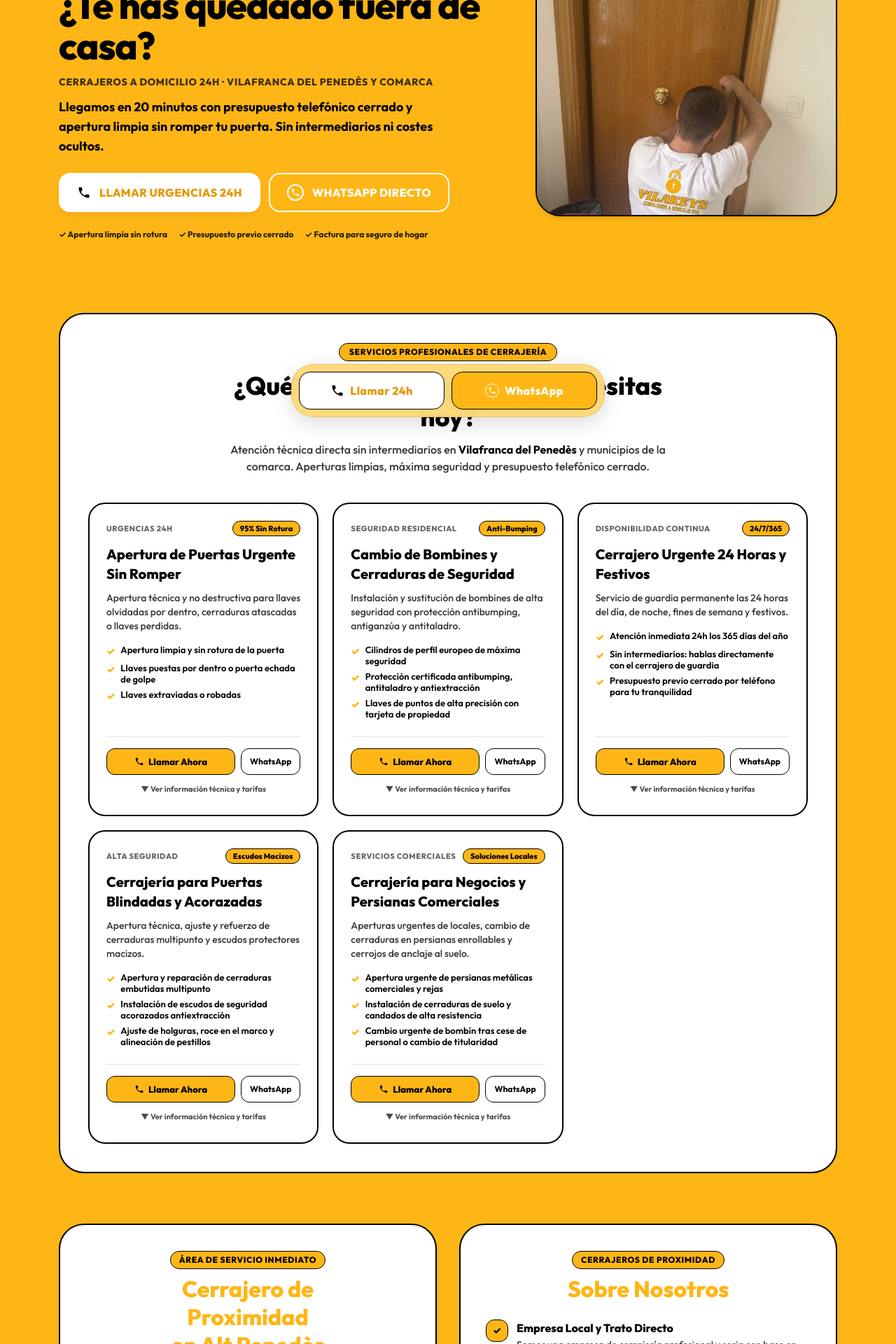
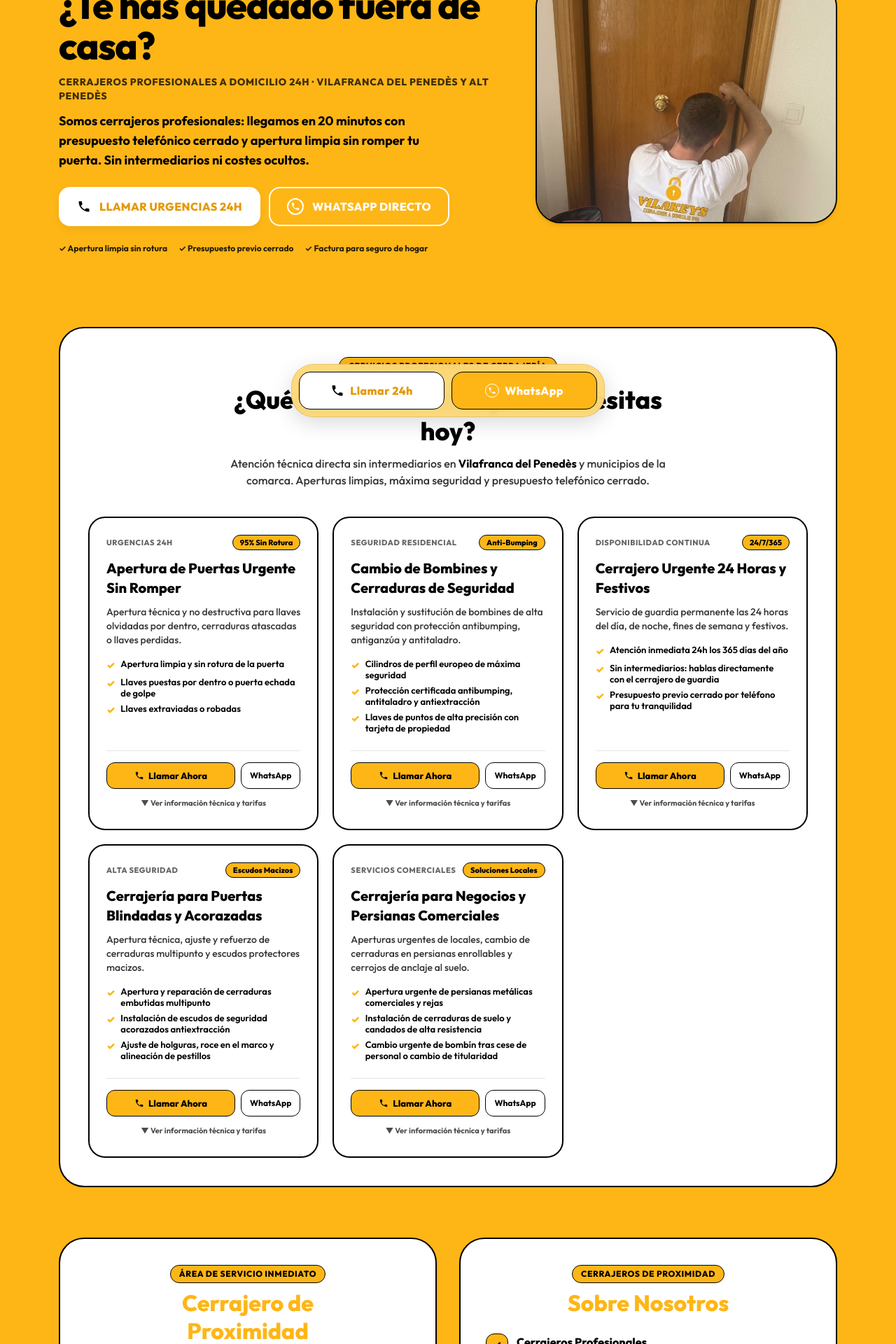
Before and after one commit to PabloMego/Vilakeys---Cerrajeros-a-domicilio-24h, a React (Vite) app: page / in a window 1280 px wide. Shown: the part 180-2100 px from the top of the page at 70% size. Built offline with nearby package versions, Linux system fonts and the light colour scheme.

Commit message:
feat(seo): actualizar metadatos y textos a 'Somos cerrajeros profesionales' para el snippet de Google

```diff
--- a/index.html
+++ b/index.html
@@ -10,7 +10,7 @@
 
     <!-- Título y Metadatos SEO Principales -->
     <title>Vilakeys · Cerrajeros a Domicilio 24h | Vilafranca del Penedès y Alt Penedès</title>
-    <meta name="description" content="Cerrajeros de proximidad 24h en Vilafranca del Penedès y Alt Penedès. Llegamos en 20 minutos, presupuesto telefónico cerrado y apertura limpia sin dañar tu puerta. Llama al 711 55 24 54." />
+    <meta name="description" content="Somos cerrajeros profesionales a domicilio 24 horas en Vilafranca del Penedès y Alt Penedès. Llegamos en 20 minutos con presupuesto telefónico cerrado y apertura limpia sin dañar tu puerta. Llama al 711 55 24 54." />
     <meta name="keywords" content="cerrajero vilafranca del penedes, cerrajero 24h vilafranca, cerrajero urgente alt penedes, apertura de puertas sin romper, cambio bombin sant sadurni, cerrajero els monjos, cerrajero cerca de mi" />
     <link rel="canonical" href="https://www.vilakeys.es/" />
     <meta name="robots" content="index, follow, max-image-preview:large, max-snippet:-1, max-video-preview:-1" />
@@ -25,7 +25,7 @@
     <meta property="og:locale" content="es_ES" />
     <meta property="og:type" content="website" />
     <meta property="og:title" content="Vilakeys · Cerrajeros a Domicilio 24h | Vilafranca del Penedès" />
-    <meta property="og:description" content="Cerrajeros de proximidad 24h en Vilafranca del Penedès y Alt Penedès. Llegamos en 20 minutos con presupuesto telefónico cerrado y apertura limpia sin romper tu puerta." />
+    <meta property="og:description" content="Somos cerrajeros profesionales a domicilio 24h en Vilafranca del Penedès y Alt Penedès. Llegamos en 20 minutos con presupuesto telefónico cerrado y apertura limpia sin romper tu puerta." />
     <meta property="og:url" content="https://www.vilakeys.es/" />
     <meta property="og:site_name" content="VilaKeys Cerrajeros" />
     <meta property="og:image" content="https://www.vilakeys.es/hero.jpg" />
@@ -36,7 +36,7 @@
     <!-- Twitter Card -->
     <meta name="twitter:card" content="summary_large_image" />
     <meta name="twitter:title" content="Vilakeys · Cerrajeros a Domicilio 24h | Vilafranca del Penedès" />
-    <meta name="twitter:description" content="Llegamos en 20 minutos con presupuesto telefónico cerrado y apertura limpia sin romper tu puerta." />
+    <meta name="twitter:description" content="Somos cerrajeros profesionales a domicilio 24h en Vilafranca del Penedès y Alt Penedès. Llegamos en 20 minutos con presupuesto telefónico cerrado y apertura limpia sin romper tu puerta." />
     <meta name="twitter:image" content="https://www.vilakeys.es/hero.jpg" />
 
     <!-- Google Fonts: Outfit & Plus Jakarta Sans con preconnect y display=swap -->
@@ -256,7 +256,7 @@
       </header>
       <main class="max-w-md mx-auto p-4 text-center">
         <h1 class="text-3xl font-extrabold mb-2">Cerrajeros a Domicilio 24h en Vilafranca del Penedès y Alt Penedès</h1>
-        <p class="text-base font-semibold mb-4">Llegamos en 20 minutos con presupuesto telefónico cerrado y apertura limpia sin dañar tu puerta.</p>
+        <p class="text-base font-semibold mb-4">Somos cerrajeros profesionales a domicilio 24h en Vilafranca del Penedès y Alt Penedès. Llegamos en 20 minutos con presupuesto telefónico cerrado y apertura limpia sin dañar tu puerta.</p>
         <div class="my-4 space-y-2">
           <a href="tel:+34711552454" class="block p-3 bg-white text-black font-extrabold rounded-xl border-2 border-black">Llamar Ahora: 711 55 24 54</a>
           <a href="https://wa.me/34711552454" class="block p-3 bg-black text-white font-extrabold rounded-xl">WhatsApp Directo 24h</a>
--- a/src/components/AboutUsSection.tsx
+++ b/src/components/AboutUsSection.tsx
@@ -30,10 +30,10 @@ export const AboutUsSection: React.FC = () => {
               </span>
               <div>
                 <h3 className="font-extrabold text-sm md:text-base text-black">
-                  Empresa Local y Trato Directo
+                  Cerrajeros Profesionales
                 </h3>
                 <p className="text-xs md:text-sm text-black/80 font-medium leading-relaxed mt-0.5">
-                  Somos una empresa de cerrajería profesional y seria con base en Vilafranca del Penedès y comarca. Trato directo con técnicos especializados, sin intermediarios ni centralitas externas.
+                  Somos cerrajeros profesionales en Vilafranca del Penedès y Alt Penedès. Sin intermediarios ni centralitas de terceros.
                 </p>
               </div>
             </div>
--- a/src/components/HeroSection.tsx
+++ b/src/components/HeroSection.tsx
@@ -35,12 +35,12 @@ export const HeroSection: React.FC = () => {
 
           {/* Keyword Subtitle for Search Engines and immediate user context */}
           <p className="text-xs sm:text-sm uppercase font-extrabold text-black/75 tracking-wider mb-3">
-            Cerrajeros a Domicilio 24h · Vilafranca del Penedès y comarca
+            Cerrajeros Profesionales a Domicilio 24h · Vilafranca del Penedès y Alt Penedès
           </p>
 
           {/* 3. Reassurance Paragraph */}
           <p className="text-[15px] sm:text-base md:text-lg font-bold text-black leading-snug max-w-[320px] sm:max-w-md md:max-w-xl mx-auto md:mx-0 mb-6">
-            Llegamos en 20 minutos con presupuesto telefónico cerrado y apertura limpia sin romper tu puerta. Sin intermediarios ni costes ocultos.
+            Somos cerrajeros profesionales: llegamos en 20 minutos con presupuesto telefónico cerrado y apertura limpia sin romper tu puerta. Sin intermediarios ni costes ocultos.
           </p>
 
           {/* 4. Action Buttons */}
--- a/src/config/siteConfig.ts
+++ b/src/config/siteConfig.ts
@@ -284,7 +284,7 @@ export const siteConfig = {
     {
       category: 'Tiempos',
       question: '¿Cuánto tardáis en llegar a mi casa en Vilafranca o pueblos cercanos?',
-      answer: 'Nuestro tiempo medio de llegada es de 20 minutos. Al ser cerrajeros de proximidad afincados en el Alt Penedès y contar con vehículo taller móvil, nos desplazamos de forma directa sin pasar por intermediarios ni esperas de centralitas externas.'
+      answer: 'Nuestro tiempo medio de llegada es de 20 minutos. Al ser cerrajeros profesionales en el Alt Penedès y contar con vehículo taller móvil equipado, nos desplazamos de forma directa sin pasar por intermediarios ni esperas de centralitas externas.'
     },
     {
       category: 'Seguridad',
```
